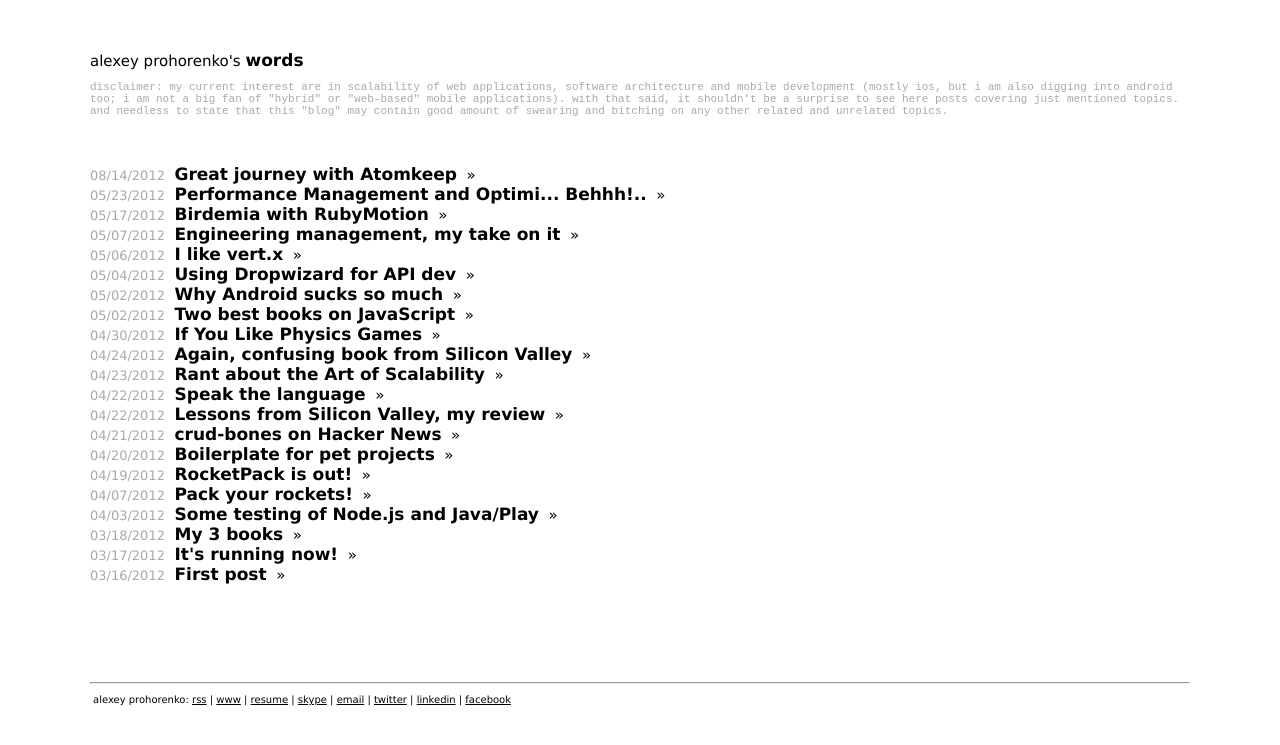
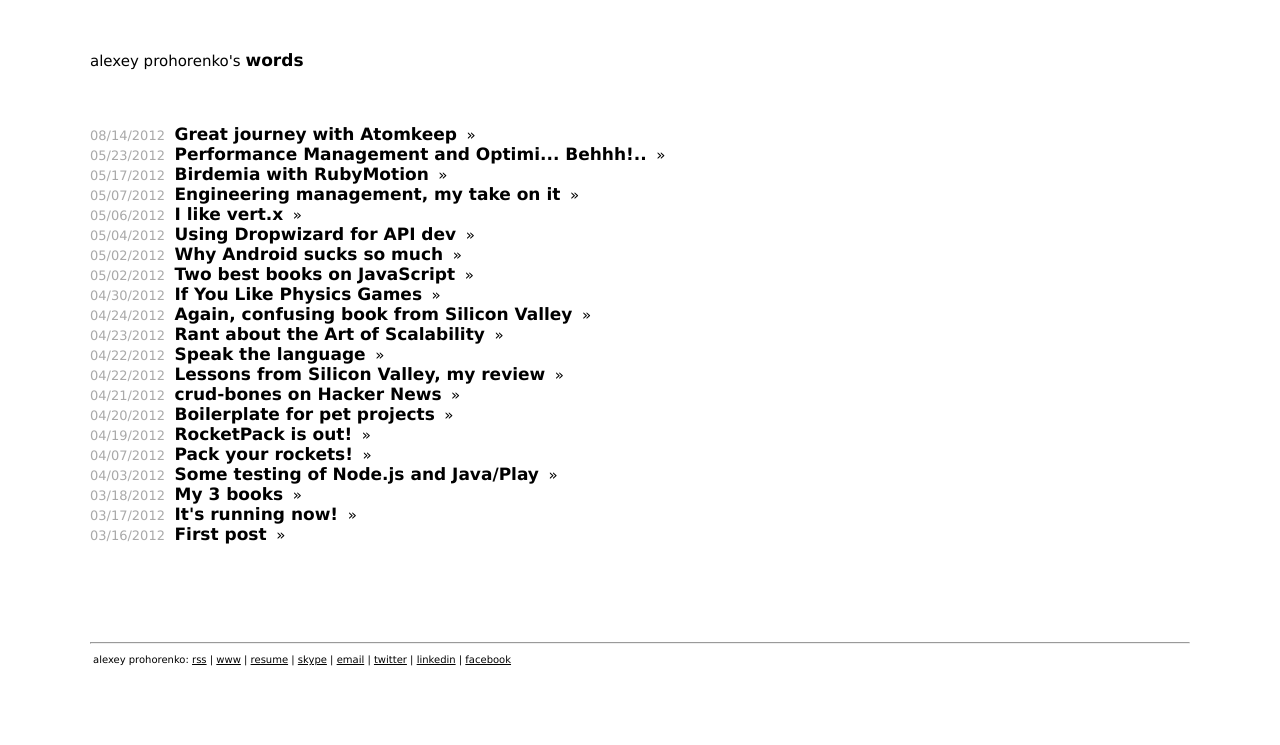
Before and after one commit to alexeypro/alexeypro.github.com, a Jekyll site: the page built from index.html, in a window 1280 px wide. Shown: the top 745 px of the page. Built offline with Jekyll 4.4.1, drawn with Linux system fonts in a browser that asks for light colours.

Commit message:
updating layout

```diff
--- a/_layouts/default.html
+++ b/_layouts/default.html
@@ -28,8 +28,7 @@
 <blockquote>
 <div>
 
-    <a class="ax" href="http://alexeypro.com">alexey prohorenko</a>'s <strong><a class="ax" href="/">words</a></strong> <br/>
-    <pre class="small">disclaimer: my current interest are in scalability of web applications, software architecture and mobile development (mostly ios, but i am also digging into android too; i am not a big fan of "hybrid" or "web-based" mobile applications). with that said, it shouldn't be a surprise to see here posts covering just mentioned topics. and needless to state that this "blog" may contain good amount of swearing and bitching on any other related and unrelated topics.</pre>
+    <a class="ax" href="http://alexeypro.com">alexey prohorenko</a>'s <strong><a class="ax" href="/">words</a></strong> <br/><br/>
 
 <br/><br/>
     {{ content }}
```
